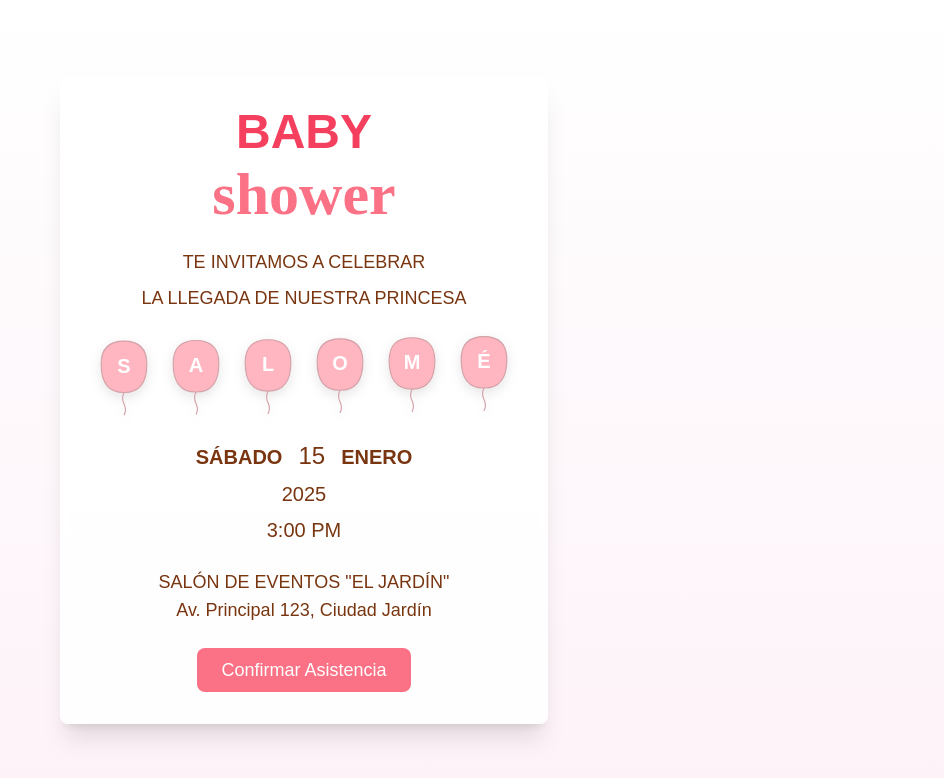
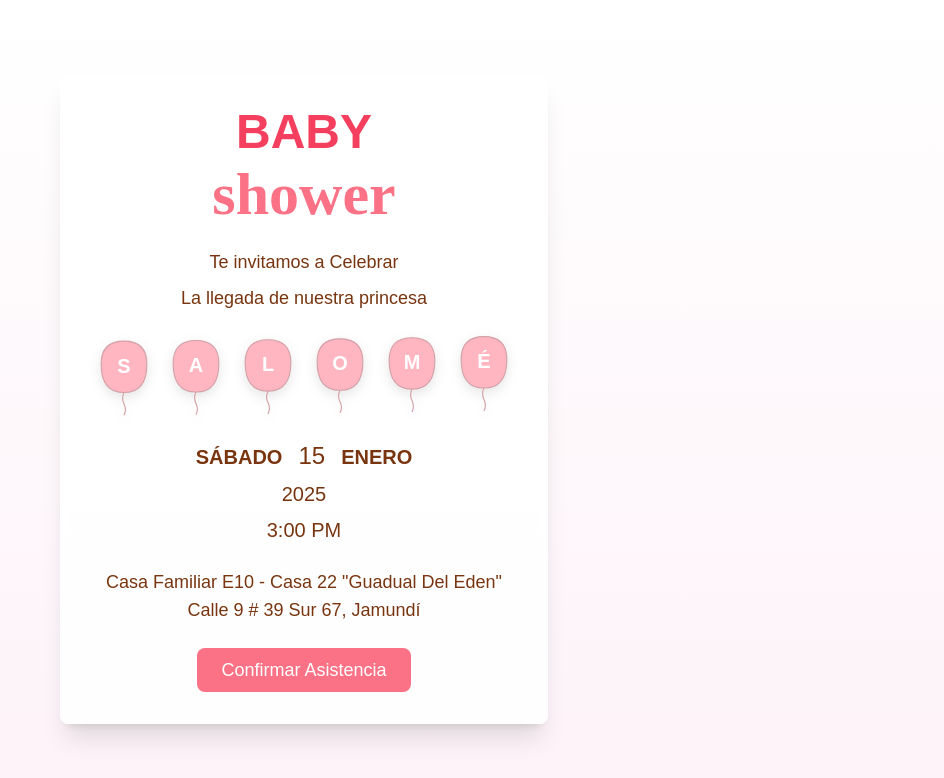
Before and after one commit to edison-enriquez/baby-shower-invitation, a Next.js app: page /baby-shower-invitation/ in a window 1280 px wide. Shown: the top 778 px of the page, without its empty margins (336-1280 px from the left). Built offline with nearby package versions, Linux system fonts and the light colour scheme.

Commit message:
Primer commit: Configuración inicial del proyecto Baby Shower Invitation

```diff
--- a/src/app/page.js
+++ b/src/app/page.js
@@ -55,8 +55,8 @@ const MainInvitation = () => (
     </div>
 
     <div className="mt-4 text-lg text-amber-900">
-      TE INVITAMOS A CELEBRAR
-      <div className="mt-2">LA LLEGADA DE NUESTRA PRINCESA</div>
+      Te invitamos a Celebrar
+      <div className="mt-2">La llegada de nuestra princesa</div>
     </div>
 
     <BalloonName name="SALOMÉ" />
@@ -72,8 +72,8 @@ const MainInvitation = () => (
     </div>
 
     <div className="mt-6 text-lg text-amber-900">
-      <div>SALÓN DE EVENTOS "EL JARDÍN"</div>
-      <div>Av. Principal 123, Ciudad Jardín</div>
+      <div>Casa Familiar E10 - Casa 22 "Guadual Del Eden"</div>
+      <div>Calle 9 # 39 Sur 67, Jamundí</div>
     </div>
 
     <div className="mt-6">
```
